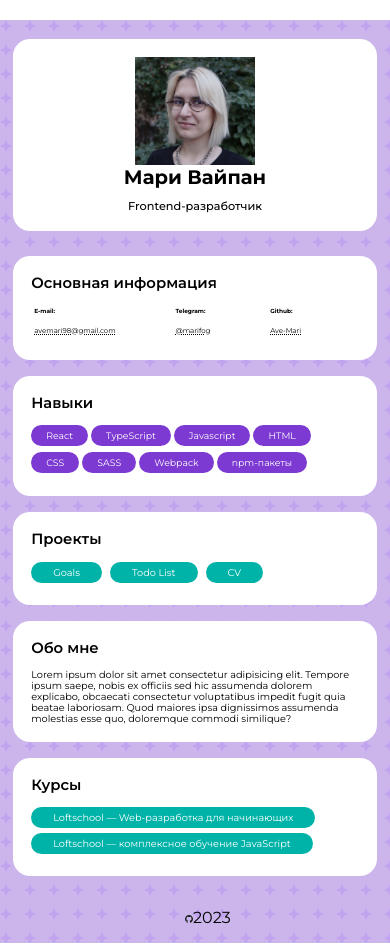
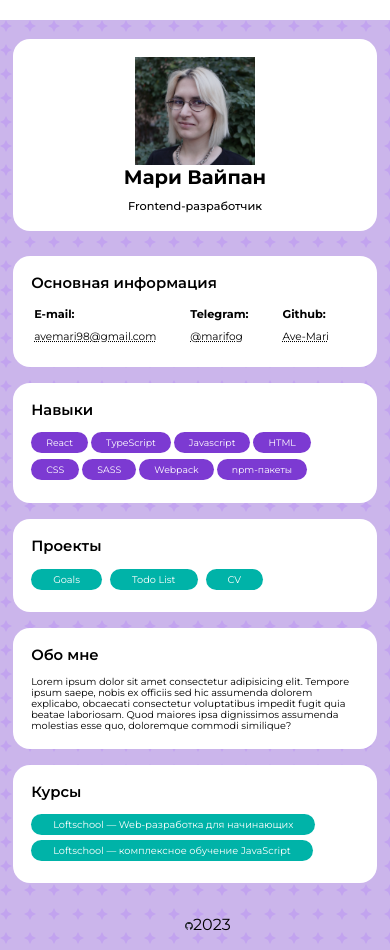
Before and after one commit to Ave-Mari/Mari-CV, a React app: page / in a window 390 px wide. Built offline with nearby package versions, Linux system fonts and the light colour scheme; some icons are missing; the HTML template or start-up script is replaced by a standard one.

Commit message:
add styles to tablet and phone screens

```diff
--- a/src/components/Table/Table.styles.ts
+++ b/src/components/Table/Table.styles.ts
@@ -48,7 +48,7 @@ export const Wrapper = styled.table`
         }
     }
 
-    @media only screen and (max-width: 1024px) {
+    @media only screen and (max-width: 768px) {
         th {
             font-size: 1.5vw;
         }
@@ -63,4 +63,38 @@ export const Wrapper = styled.table`
             }
         }
     }
+
+    @media only screen and (max-width: 480px) {
+        th {
+            font-size: 2.2vw;
+        }
+
+        td {
+            button {
+                font-size: 2.1vw;
+            }
+
+            a {
+                font-size: 2.1vw;
+            }
+        }
+    }
+
+    @media only screen and (max-width: 1024px) {
+        th {
+            font-size: 2.9vw;
+        }
+
+        td {
+            button {
+                font-size: 2.7vw;
+            }
+
+            a {
+                font-size: 2.7vw;
+            }
+        }
+    }
+
+
 `;
```
